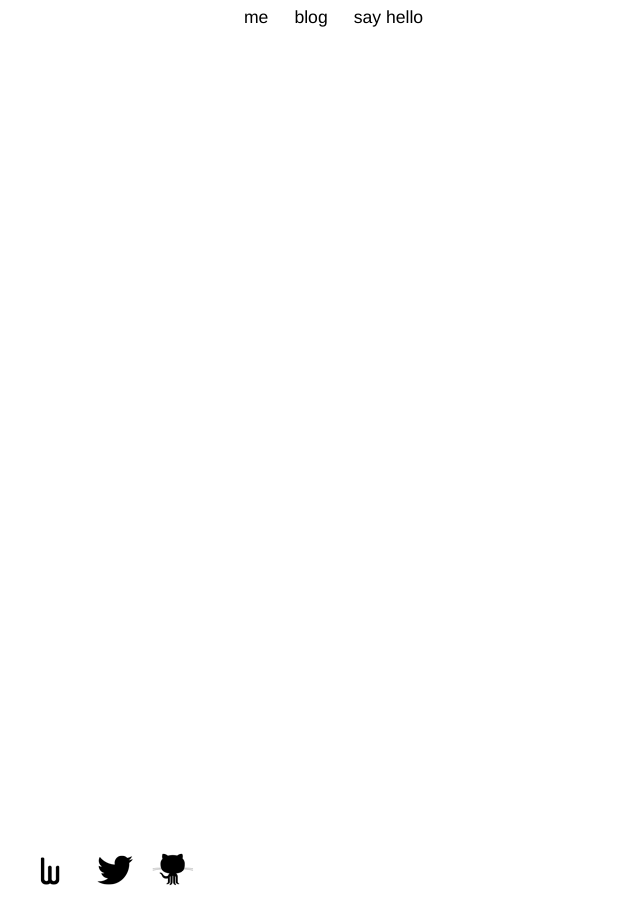
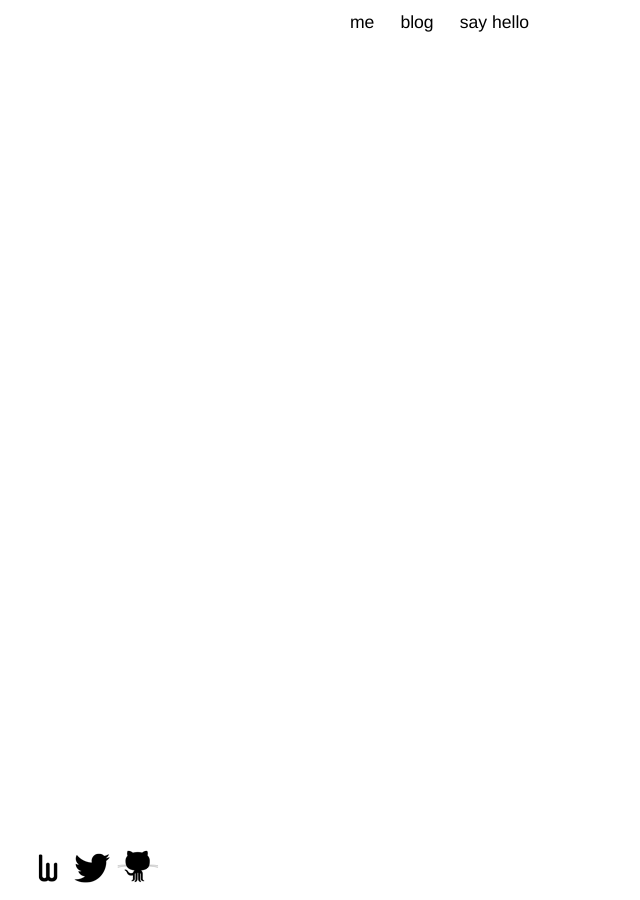
Before and after one commit to bolom/bolom.github.com, a Jekyll site: the page built from blog/index.html, in a window 1280 px wide. Shown: the whole page, without its empty margins (0-640 px from the left). Built offline with Jekyll 4.4.1, drawn with Linux system fonts in a browser that asks for light colours; nearby versions of some CDN libraries; Markdown is read by kramdown in place of the engine named in the settings.

Commit message:
update css

```diff
--- a/_layouts/blog.html
+++ b/_layouts/blog.html
@@ -28,11 +28,15 @@
     <link rel="apple-touch-icon-precomposed" href="./ico/apple-touch-icon-57-precomposed.png">
   </head>
   <body>
-
-	  <div class="wrapper">
 	  <div class="container-fluid" >
-
-			  <div class="row-fluid" style="min-height: 100%;">
+		  <div class="row-fluid">
+			  <div class="span3" id="social">
+				  <ul>
+					  <li><a href="http://lordalxworks.com/" class="law">lordalexworks inc</a></li>
+					  <li><a href="http://twitter.com/{{ site.twitter.username }}" class="twitterbird">@bolomichelin</a></li>
+					  <li><a href="https://github.com/{{ site.github.username }}" class="github">github</a></li>
+				  </ul>
+			  </div>
 			  <div class="span8" id="posts">
 				  <header>
 					  <ul class="nav nav-pills">
@@ -44,17 +48,8 @@
 				  <!-- POSTS -->
 				  {{ content }}
 			  </div><!--/span8-->
+		  </div><!--/row-->
 	  </div><!--/.fluid-container-->
-			  <div class="push"><!--//--></div>
-		  </div><!--/wrappe -->
-
-		  <footer>
-		        <div class="container-fluid">
-  		          <a href="http://lordalxworks.com/"><img src="/img/law_logo_small.png" /></a>
-				  <a href="http://twitter.com/{{ site.twitter.username }}"><img src="/img/twitter_small.png" ></a>
-				  <a href="https://github.com/{{ site.github.username }}"><img src="/img/github_small.png" ></a>
-		        </div>
-		   </footer>
     <!-- Le javascript
     ================================================== -->
     <!-- Placed at the end of the document so the pages load faster -->
--- a/css/blog.css
+++ b/css/blog.css
@@ -12,40 +12,24 @@
 	font-size: 1.1rem; line-height: 2rem;
  }
 
-
-h1 { font-size: 2rem; color: black; line-height: 2.5rem;font-style: normal; font-weight: 700; padding: 25px 0 15px 0; }
-h1.post-title a:hover {
-  text-decoration: underline;
-}
-
+h1 a:hover{ color:orange; text-decoration: none; border:none}
+h1 {font-size: 2rem; color: orange; line-height: 2.5rem;font-style: normal; font-weight: 700;  }
+h2 {font-size: 1.5rem; color: orange; line-height: 2.5rem;font-style: normal; font-weight: 700;  }
+h1,h2{color: black}
+aside{color: #ccc ; font-size:1rem}
 a { color:black; }
 .post a { color:black; text-decoration: none; border-bottom: 1px solid gray }
-.post a:hover { text-decoration: none; border-bottom: 1px solid gray }
+.post a:hover { text-decoration: none; border-bottom: 1px solid orange }
 
 a img { text-decoration: none; }
 
-
-footer {
-	position: fixed;
-	            bottom: 0;
-	            left: 0;
-	            right: 0;
-}
-.wrapper {
-	min-height: 100%;
-	height: auto !important;
-	height: 100%;
-	margin: 0 auto -63px;
-}
-.push {
-	height: 63px;
-}
-
-
+// POST
 #posts{
 	margin: 0 auto;
 	float:none;
 }
+#posts ul{list-style: none; margin:0; pading:0;margin-bottom: 5px; margin-top: 5px;}
+#posts li{line-height: 1.5rem; }
 
 article {
   border-bottom: 1px solid #f0f0f0;
@@ -54,6 +38,82 @@
   float: right;
 }
 
-.nav-list > .active > a:hover {
-  text-shadow: 0 -1px 0 rgba(0, 0, 0, 0.2);
+.nav-tabs > li > a,
+.nav-pills > li > a {
+  padding-right: 12px;
+  padding-left: 12px;
+  margin-right: 2px;
+  line-height: 14px;
 }
+.nav > li > a {
+  text-decoration: none;
+  border-radius: 15px;
+  background-color: white;
+  text-align: center;
+}
+.nav > li > a:hover {
+  color:white;
+  text-decoration: none;
+  border-radius: 15px;
+  background-color: orange;
+  border: none;
+}
+
+/* Socia link */
+
+
+@media  (max-width: 768px) {
+	#social ul
+	{
+	    position: absolute;
+	    top: 0;
+		right:0;
+	}
+
+}
+
+@media (min-width: 768px){
+	#social ul
+	{
+	    position: absolute;
+		 bottom: 0;
+		 left:0;
+	}
+
+}
+#social li {
+
+	list-style: none;
+	float:left;
+}
+#social a {
+ width: 45px;
+ height:45px;
+ display:block;
+ text-indent: -99999px;
+}
+
+.github {
+ background:transparent url('/img/github_small.png') center top no-repeat;
+}
+
+.github:hover {
+   background-image: url('/img/github_small_orange.png');
+}
+
+.law {
+ background:transparent url('/img/law_logo_small.png') center top no-repeat;
+}
+
+.law:hover {
+   background-image: url('/img/law_logo_small_orange.png');
+}
+
+
+.twitterbird {
+ background:transparent url('/img/twitter_small.png') center top no-repeat;
+}
+
+.twitterbird:hover {
+   background-image: url('/img/twitter_small_orange.png');
+}
--- a/index.html
+++ b/index.html
@@ -9,7 +9,7 @@
 
 <div id="about">
 	<h2>Sa ou fè?</h2>
-		<p >My name is Bolo Michelin, and I'm a developer. If you want to, you can send me an email at <a class="obfs-email" title="hello at bolomichelin dot com">hello at bolomichelin dot com</a> or read my <a href="http://bolomichelin.com/blog">blog</a>.<p/>
+		<p >My name is Bolo Michelin, and I'm a developer. If you want to, you can send me an email at <a class="obfs-email" title="hello at bolomichelin dot com">hello at bolomichelin dot com</a> or read my <a href="/blog">blog</a>.<p/>
 	<h2>Sa mwen ka fè</h2>
 		<p>I am partner and developer at <a href="http://www.lordalexworks.com">lordalexworks inc</a>, a shop that makes great multi-platform experiences with &hearts; in Montreal.</p>
 		<p>I used to work for weXpay as lead programmer for 3 years. We developed an online payment system that allow internet users to pay in cash online.</p>
```
Also changed, not shown: img/github_small_orange.png (added), img/law_logo_small.png, img/law_logo_small_orange.png (added), img/twitter_small.png, img/twitter_small_orange.png (added), 2 other files. Lines whose indentation alone changed are shown as unchanged.
